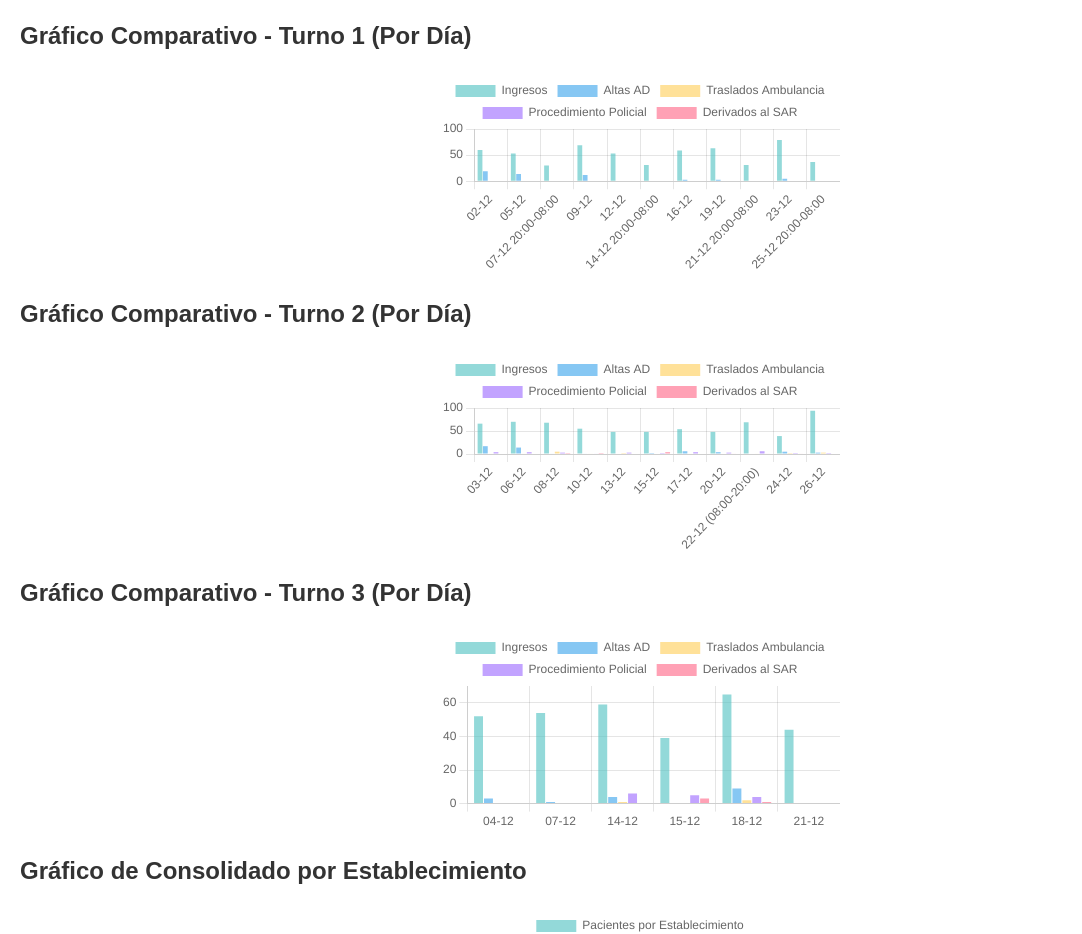
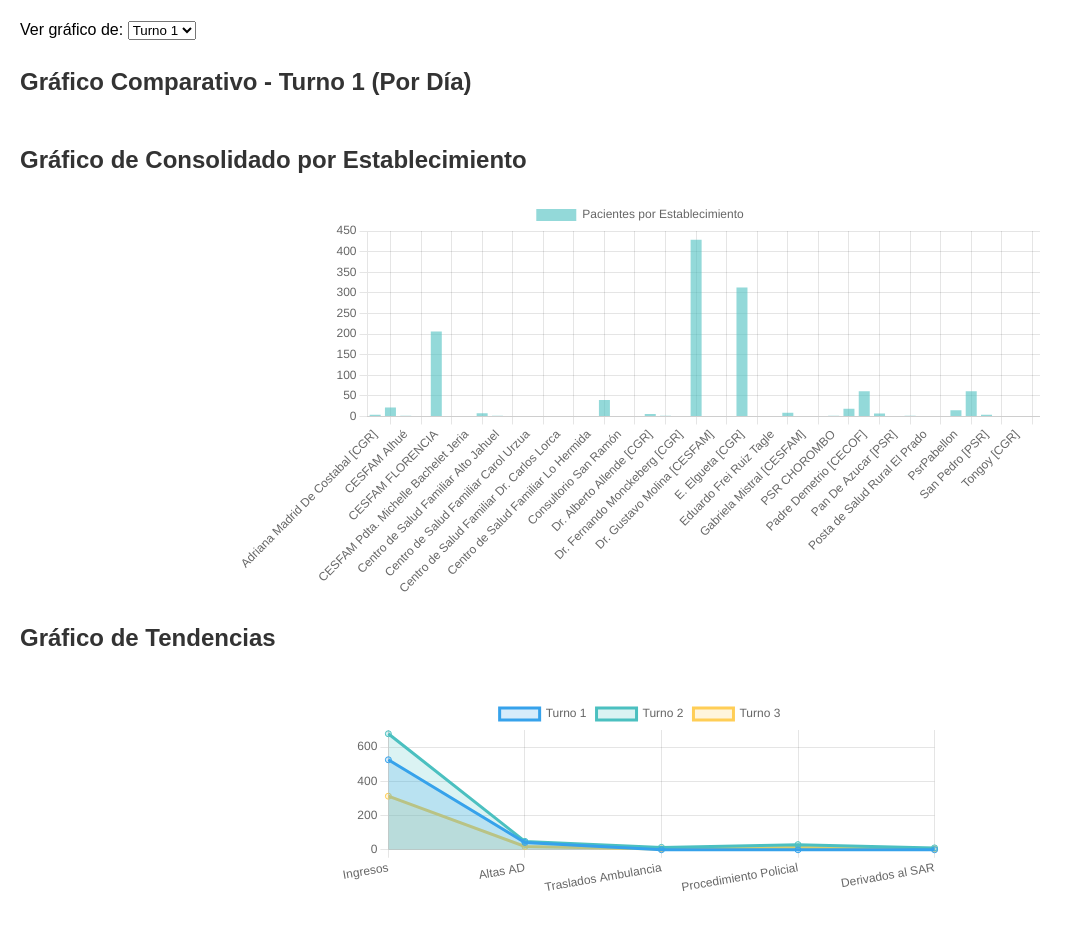
Before and after one commit to Paris309150/An-lisis-de-Ingresos-y-Procesos-en-Urgencias, a plain HTML site: page index.html in a window 1280 px wide. Shown: the part 832-1766 px from the top of the page, without its empty margins (0-1082 px from the left). Drawn offline with nearby package versions, Linux system fonts and the light colour scheme.

Commit message:
Add date picker and toggleable shift charts

```diff
--- a/index.html
+++ b/index.html
@@ -64,6 +64,12 @@
         .form-container button:hover {
             background-color: #1976D2;
         }
+        .grafico-turno {
+            display: none;
+        }
+        .trend-container {
+            overflow-x: auto;
+        }
     </style>
 </head>
 <body>
@@ -86,7 +92,7 @@
     <div class="form-container">
         <h2>Ingreso de Datos</h2>
         <form id="formDatos">
-            <label>Día: <input type="text" id="dia" required></label>
+            <label>Día: <input type="date" id="dia" required></label>
             <label>Turno:
                 <select id="turno">
                     <option value="1">Turno 1</option>
@@ -103,15 +109,30 @@
         </form>
     </div>
 
+    <!-- Selección de gráfico por turno -->
+    <label>Ver gráfico de:
+        <select id="seleccionTurno">
+            <option value="1">Turno 1</option>
+            <option value="2">Turno 2</option>
+            <option value="3">Turno 3</option>
+        </select>
+    </label>
+
     <!-- Gráficos Comparativos para Turnos 1, 2 y 3 -->
+    <div id="graficoTurno1Container" class="grafico-turno">
         <h2>Gráfico Comparativo - Turno 1 (Por Día)</h2>
         <canvas id="graficoTurno1Dias" width="400" height="200"></canvas>
+    </div>
 
+    <div id="graficoTurno2Container" class="grafico-turno">
         <h2>Gráfico Comparativo - Turno 2 (Por Día)</h2>
         <canvas id="graficoTurno2Dias" width="400" height="200"></canvas>
+    </div>
 
+    <div id="graficoTurno3Container" class="grafico-turno">
         <h2>Gráfico Comparativo - Turno 3 (Por Día)</h2>
         <canvas id="graficoTurno3Dias" width="400" height="200"></canvas>
+    </div>
 
     <!-- Gráfico de Consolidado por Establecimiento -->
     <h2>Gráfico de Consolidado por Establecimiento</h2>
@@ -119,7 +140,9 @@
 
     <!-- Gráfico de Tendencias -->
     <h2>Gráfico de Tendencias</h2>
-    <canvas id="graficoTendencias" width="400" height="200"></canvas>
+    <div class="trend-container">
+        <canvas id="graficoTendencias" width="600" height="200"></canvas>
+    </div>
 
     <script>
         // Gráfico Comparativo - Turno 1 (Por Día)
@@ -265,6 +288,25 @@
             options: { responsive: true, scales: { y: { beginAtZero: true } } }
         });
 
+        // Controlar la visualización de los gráficos por turno
+        const selectTurno = document.getElementById('seleccionTurno');
+        const contenedoresTurno = {
+            '1': document.getElementById('graficoTurno1Container'),
+            '2': document.getElementById('graficoTurno2Container'),
+            '3': document.getElementById('graficoTurno3Container')
+        };
+
+        function mostrarTurno(valor) {
+            Object.values(contenedoresTurno).forEach(c => c.style.display = 'none');
+            if (contenedoresTurno[valor]) {
+                contenedoresTurno[valor].style.display = 'block';
+            }
+        }
+
+        selectTurno.addEventListener('change', e => mostrarTurno(e.target.value));
+        // Mostrar por defecto el primer turno
+        mostrarTurno(selectTurno.value);
+
         // Manejo del formulario de ingreso de datos
         document.getElementById('formDatos').addEventListener('submit', function(e) {
             e.preventDefault();
```
Lines whose indentation alone changed are shown as unchanged.
